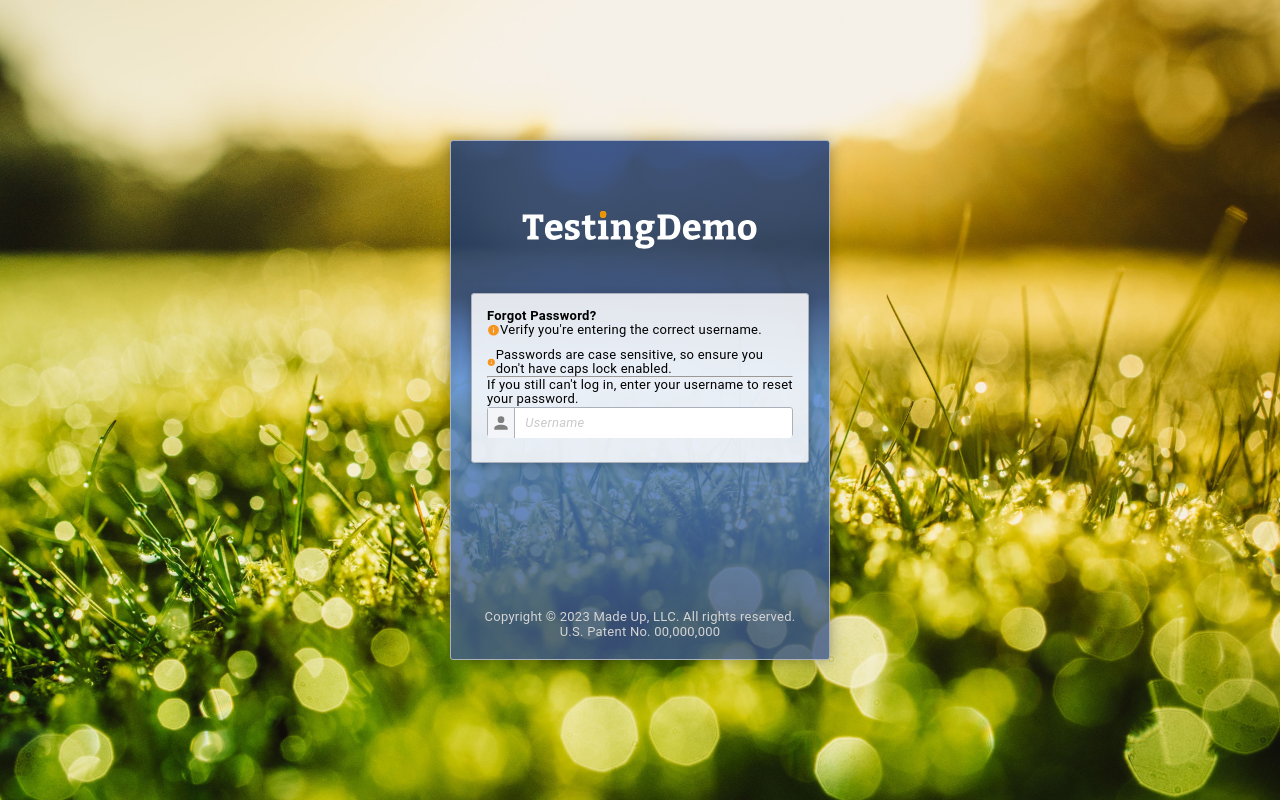
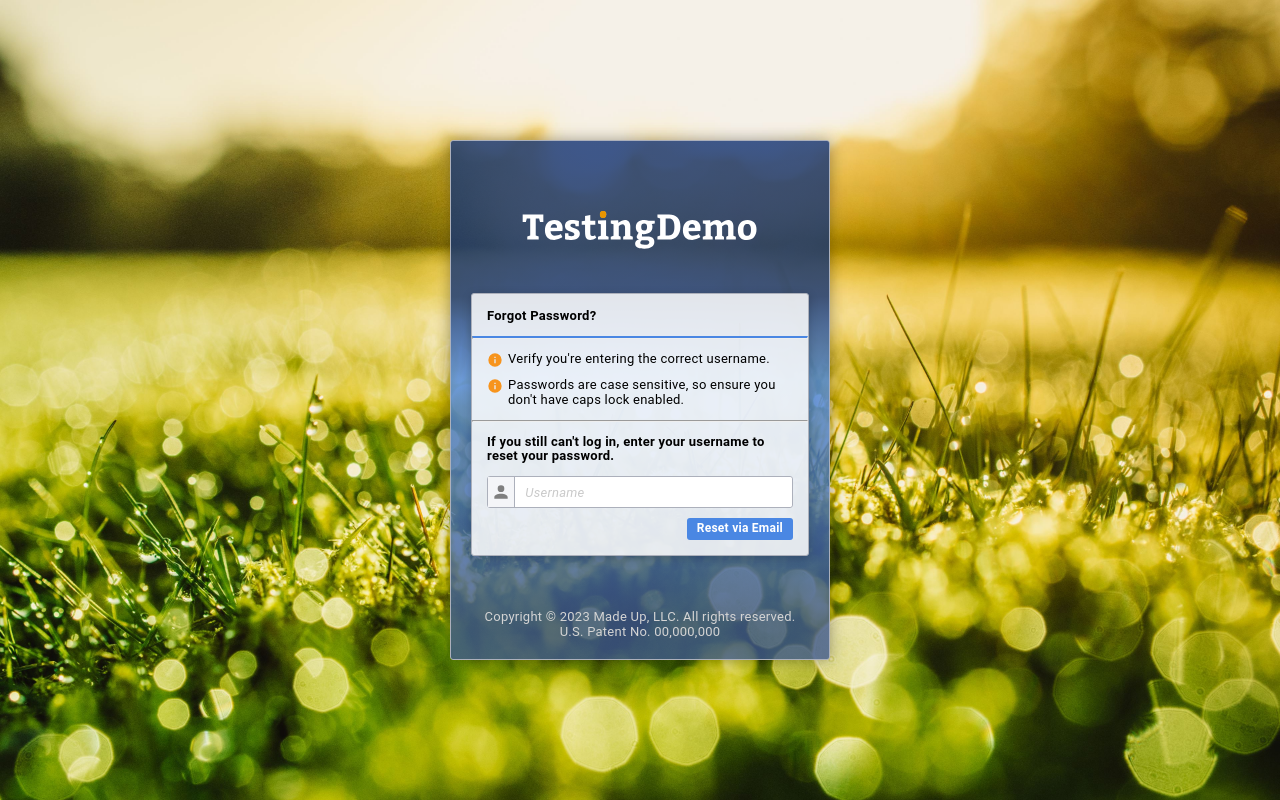
Before and after one commit to StevanFreeborn/TestingDemo, a React (Create React App) app in the folder src/TestingDemo.Client/: page /Public/ForgotPassword in a window 1280 px wide. Built offline with nearby package versions, Linux system fonts and the light colour scheme.

Commit message:
feat: finish styling forgot password component

```diff
--- a/src/TestingDemo.Client/src/components/AuthInput.module.css
+++ b/src/TestingDemo.Client/src/components/AuthInput.module.css
@@ -3,7 +3,6 @@
   width: 100%;
   border: 1px solid #acb0bb;
   background-color: #ffffff;
-  height: 30px;
   margin-bottom: 10px;
   border-radius: 3px;
 }
--- a/src/TestingDemo.Client/src/components/ForgotPasswordForm.module.css
+++ b/src/TestingDemo.Client/src/components/ForgotPasswordForm.module.css
@@ -10,15 +10,54 @@
   display: flex;
   flex-direction: column;
   gap: 10px;
+  font-size: 12px;
 }
 
 .infoItem {
   display: flex;
-  flex: 1;
+  align-items: flex-start;
+  gap: 5px;
+  width: 100%;
 }
 
 .icon {
-  width: 13px;
-  color: #f7941d;
+  width: 16px;
   fill: #f7941d;
+  flex-shrink: 0;
 }
+
+.ruler,
+.blueRuler {
+  margin: 13px -15px;
+}
+
+.blueRuler {
+  border-top: 2px solid #4a87e3;
+}
+
+.usernameInstructions {
+  margin-bottom: 13px;
+  font-weight: 700;
+  color: #000000;
+}
+
+.resetEmailButton {
+  font-size: 12px;
+  background: #4a87e3;
+  border: 0;
+  border-radius: 3px;
+  color: #fff;
+  padding: 4px 10px;
+  font-weight: 700;
+  cursor: pointer;
+}
+
+.buttonContainer {
+  display: flex;
+  justify-content: flex-end;
+  align-items: center;
+}
+
+.resetEmailButton:hover {
+  background-color: #437acc;
+}
--- a/src/TestingDemo.Client/src/components/ForgotPasswordForm.tsx
+++ b/src/TestingDemo.Client/src/components/ForgotPasswordForm.tsx
@@ -16,6 +16,7 @@ export default function ForgotPasswordForm() {
       <div className={styles.headerContainer}>
         <h2>Forgot Password?</h2>
       </div>
+      <hr className={styles.blueRuler} />
       <div className={styles.infoContainer}>
         <div className={styles.infoItem}>
           <InfoIcon className={styles.icon} />
@@ -29,8 +30,8 @@ export default function ForgotPasswordForm() {
           </p>
         </div>
       </div>
-      <hr />
-      <p>
+      <hr className={styles.ruler} />
+      <p className={styles.usernameInstructions}>
         If you still can&apos;t log in, enter your username to reset your
         password.
       </p>
@@ -41,6 +42,11 @@ export default function ForgotPasswordForm() {
         value={username}
         changeHandler={handleUsernameChange}
       />
+      <div className={styles.buttonContainer}>
+        <button className={styles.resetEmailButton} type="submit">
+          Reset via Email
+        </button>
+      </div>
     </form>
   );
 }
```
